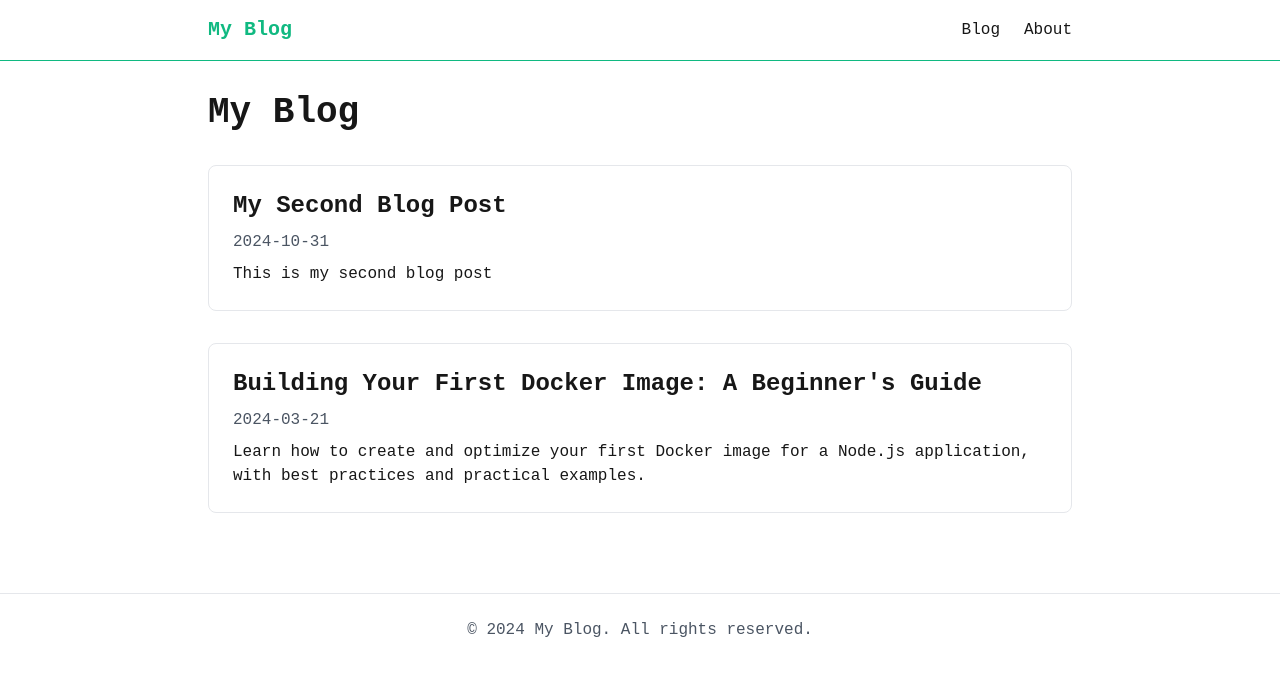
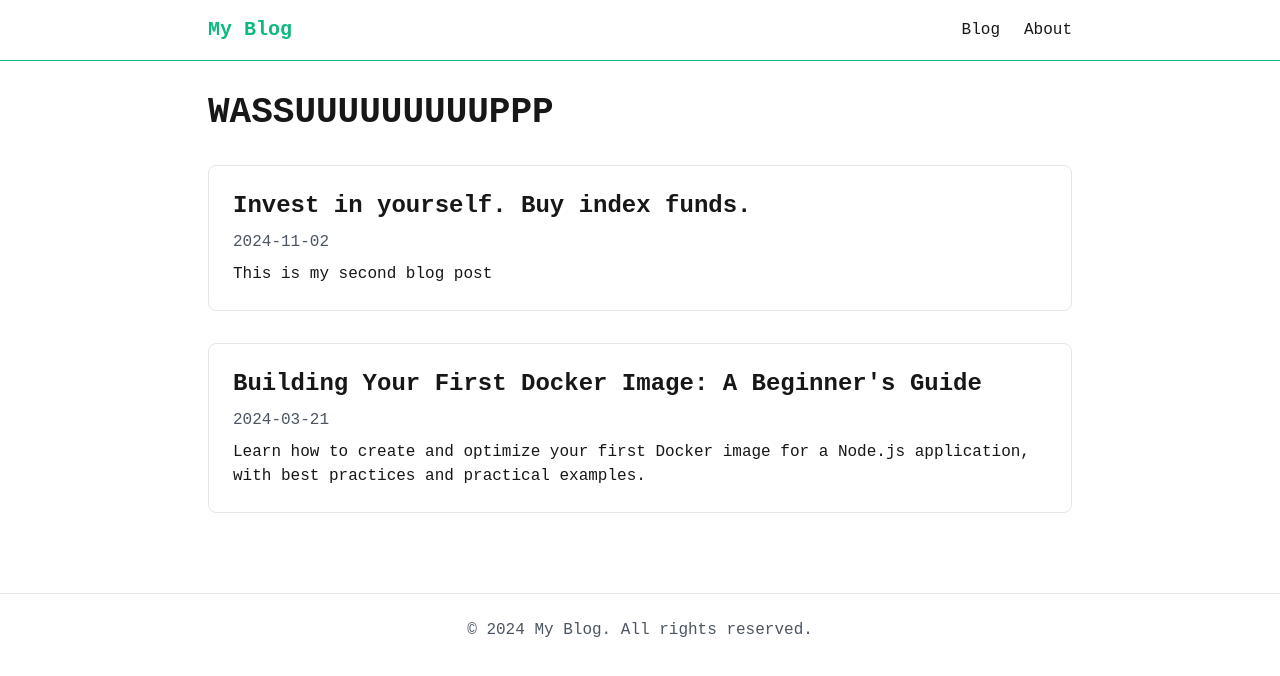
Before and after one commit to Nimzyow/my-blog, a Next.js app: page / in a window 1280 px wide. Shown: the top 676 px of the page. Built offline with nearby package versions, Linux system fonts and the light colour scheme.

Commit message:
update second blog post

```diff
--- a/content/posts/second-post.mdx
+++ b/content/posts/second-post.mdx
@@ -1,9 +1,21 @@
 ---
-title: My Second Blog Post
-date: "2024-10-31"
+title: Invest in yourself. Buy index funds.
+date: "2024-11-02"
 description: This is my second blog post
 ---
 
-# My Second Blog Post
+# My money blog
 
-Hello world! This is my second blog post using Next.js and MDX.
+I want to talk about investing in yourself.
+
+Why you no invest in yourself?
+
+I think you should invest in yourself.
+
+If you no invest in you, I no invest in you.
+
+I say this because I've been investing in myself for a long time.
+
+I also say this to all the ladies on dates.
+
+I'm still single.
--- a/src/pages/index.tsx
+++ b/src/pages/index.tsx
@@ -17,7 +17,7 @@ export default function Home({ posts }: { posts: Post[] }) {
   return (
     <Layout>
       <div className="max-w-4xl mx-auto px-4 py-8">
-        <h1 className="text-4xl font-bold mb-8">My Blog</h1>
+        <h1 className="text-4xl font-bold mb-8">WASSUUUUUUUUUPPP</h1>
         <div className="space-y-8">
           {posts.map((post) => (
             <article
```
